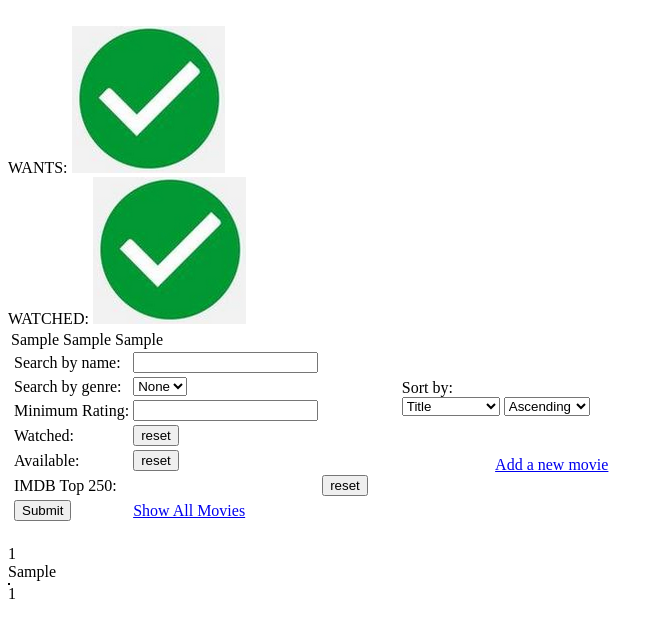
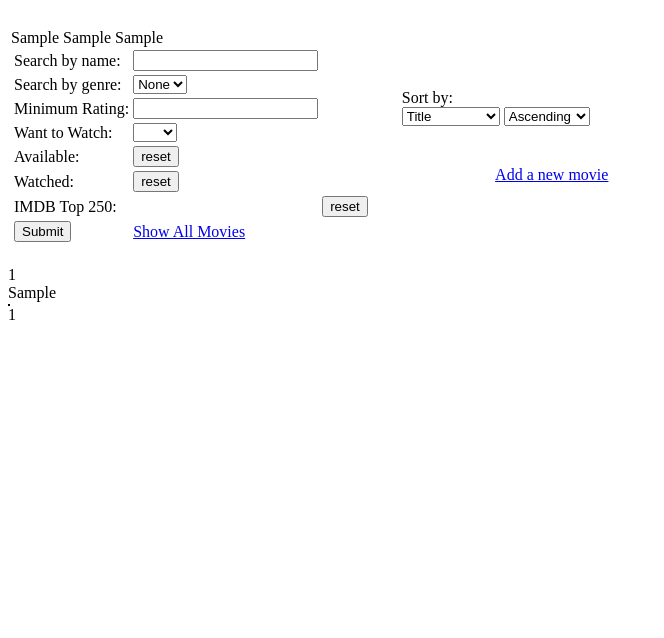
Before and after one commit to dbrown92700/MovieLib, a Flask app: template templates/list_movies.html in a window 1280 px wide. Shown: the top 638 px of the page, without its empty margins (0-664 px from the left). Run offline with Flask 3, Linux system fonts and the light colour scheme; the template is opened without the code that fills it: most values are stand-ins (such as "Sample title", 1, 10 or a date in 2020).

Commit message:
sql updates

```diff
--- a/movie_server.py
+++ b/movie_server.py
@@ -39,6 +39,7 @@ def list_movies():
     year = int(request.args.get('year') or '0')
     top250 = request.args.get('top250') or False
     watched = request.args.get('watched') or ''
+    wants = request.args.get('wants') or ''
     available = request.args.get('available') or ''
     pagesize = int(request.args.get('pagesize') or '10')
     sort = request.args.get('sort') or 'title'
@@ -51,7 +52,7 @@ def list_movies():
 
     movies, movie_count = db.movie_list(name=name, genre=genre, pagesize=pagesize, page=page,
                                         rating=rating, year=year, top250=top250,
-                                        watched=watched, wants=available,
+                                        watched=watched, wants=wants,
                                         sort=sort, direction=direction)
     match_list = db.db_to_dict(movies)
 
--- a/templates/list_movies.html
+++ b/templates/list_movies.html
@@ -39,9 +39,6 @@ function toggle(imdb_id, db_list) {
     }
 }
 </script>
-WANTS: <img src="/static/yes.png" id="12345wants" onclick="toggle(12345, 'wants')"><br>
-WATCHED: <img src="/static/yes.png" id="12345watched" onclick="toggle(12345, 'watched')"><br>
-
 <form target="/">
     <table>
         <tr>
@@ -61,14 +58,24 @@ WATCHED: <img src="/static/yes.png" id="12345watched" onclick="toggle(12345, 'wa
                     <td><input type="text" name="rating" id="rating"></td>
                 </tr>
                 <tr>
-                    <td>Watched:</td>
-                    {{watched_radio}}
-                    <td><input type="button" id="watch_reset" onclick="resetRadio('watched')" value="reset"></td>
+                    <td>Want to Watch:</td>
+                    <td>
+                        <select name="wants" id="wants">
+                            <option value=""></option>
+                            <option value="yes">Yes</option>
+                            <option value="no">No</option>
+                        </select>
+                    </td>
                 </tr>
                 <tr>
                     <td>Available:</td>
                     {{available_radio}}
                     <td><input type="button" id="avail_reset" onclick="resetRadio('available')" value="reset"></td>
+                </tr>
+                <tr>
+                    <td>Watched:</td>
+                    {{watched_radio}}
+                    <td><input type="button" id="watch_reset" onclick="resetRadio('watched')" value="reset"></td>
                 </tr>
                 <tr>
                     <td>IMDB Top 250:</td>
```
